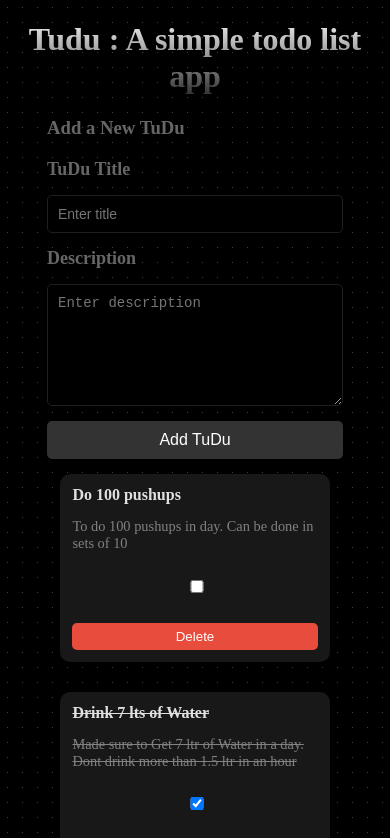
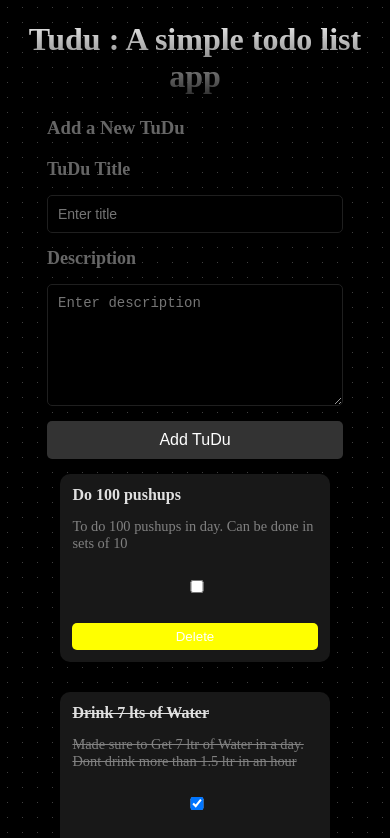
Before and after one commit to toheedakhtar/angular-todoApp, an Angular app in the folder todoApp/: page / in a window 390 px wide. Shown: the top 838 px of the page. Built offline with nearby package versions, Linux system fonts and the light colour scheme.

Commit message:
Update delete button color to yellow in todo-item component

```diff
--- a/todoApp/src/app/Component/todo-item/todo-item.component.css
+++ b/todoApp/src/app/Component/todo-item/todo-item.component.css
@@ -59,6 +59,8 @@
 
 /* Delete Button */
 .del-btn {
+    background-color: yellow;
+
     background-color: #e74c3c;
     color: white;
     padding: 6px 12px;
@@ -128,6 +130,8 @@
     }
 
     .del-btn {
+        background-color: yellow;
+
         width: 100%;
         margin-top: 10px;
     }
```
